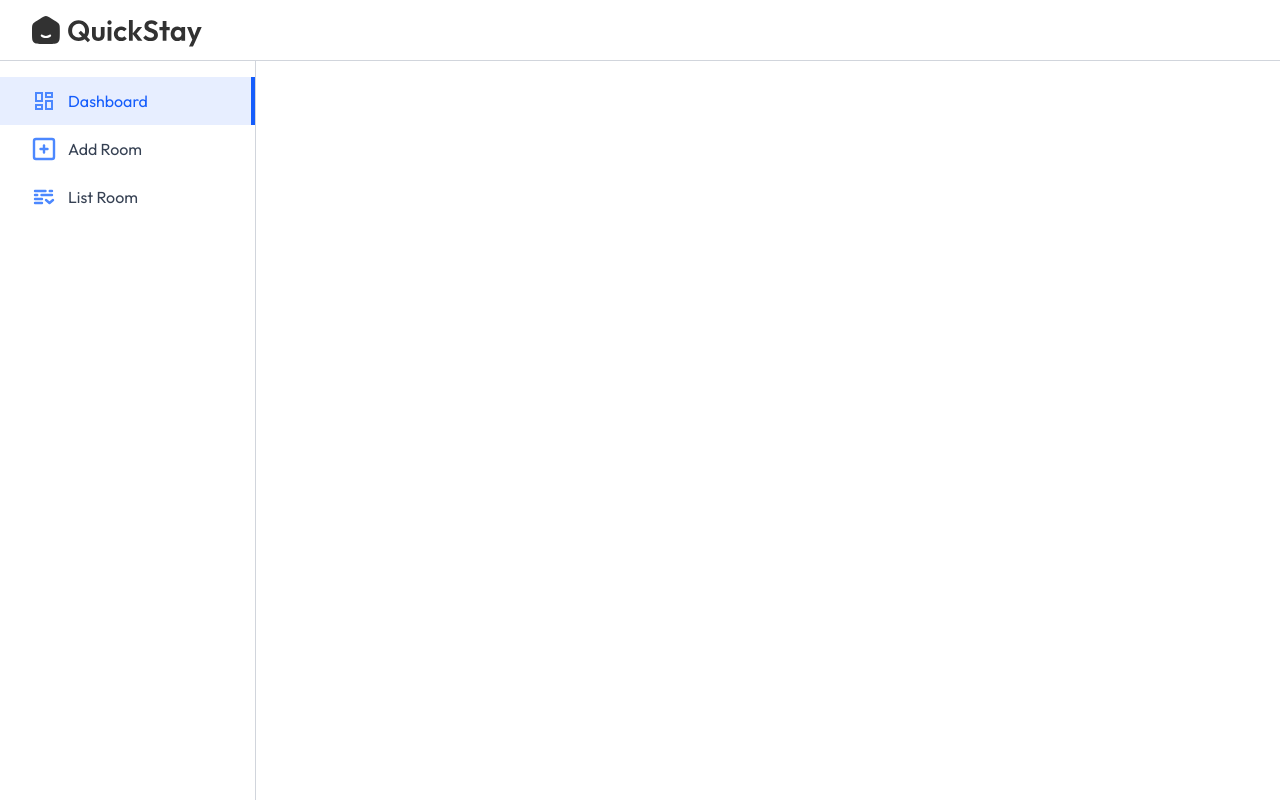
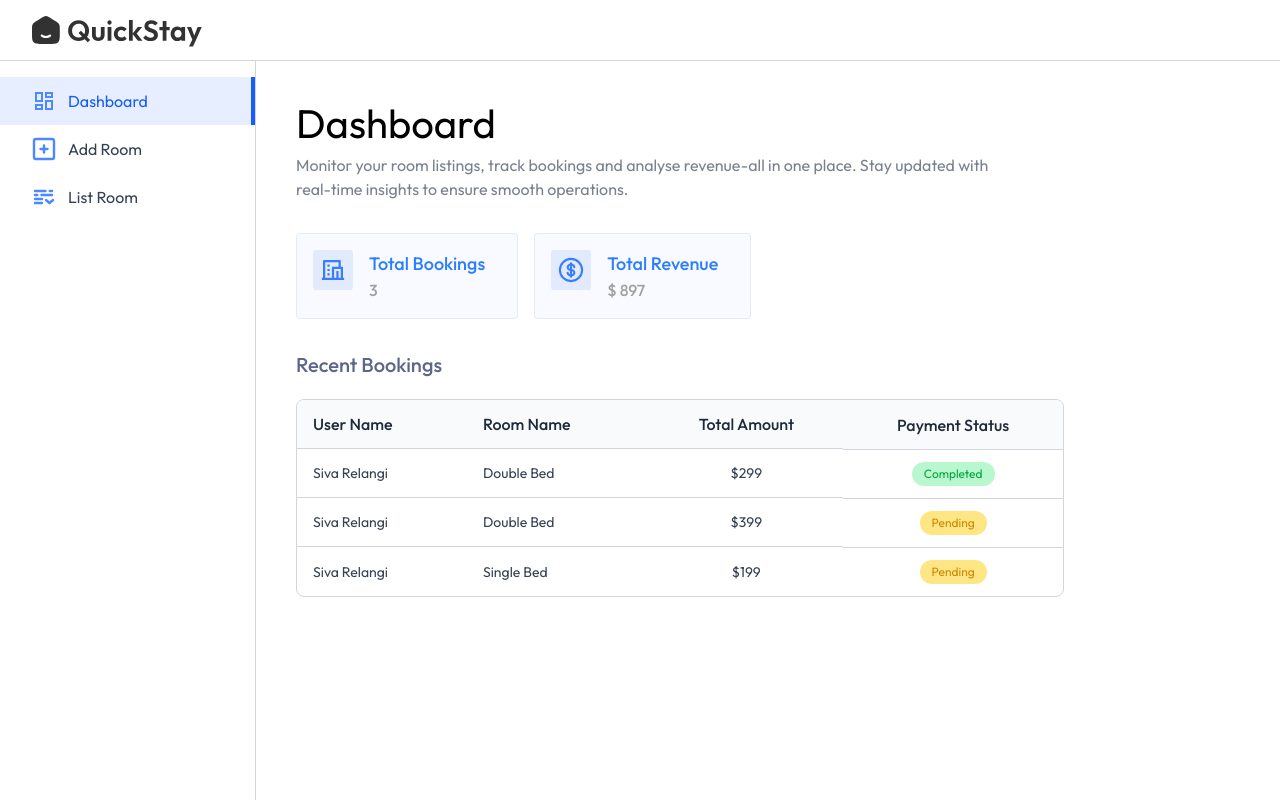
Before and after one commit to Siva-Relangi/Quick-Stay, a React (Vite) app in the folder client/: page /owner in a window 1280 px wide. Built offline with nearby package versions, Linux system fonts and the light colour scheme; no server answers; a web font is replaced by a local one.

Commit message:
completed dashboard section and started add-room

```diff
--- a/client/src/pages/hotelOwner/AddRoom.jsx
+++ b/client/src/pages/hotelOwner/AddRoom.jsx
@@ -1,11 +1,65 @@
-import React from 'react'
+import { useState } from "react";
+import { assets } from "../../assets/assets";
+import Title from "../../components/Title";
 
 const AddRoom = () => {
+  const [images, setImages] = useState({
+    1: null,
+    2: null,
+    3: null,
+    4: null,
+  });
+
+  const [inputs, setInputs] = useState({
+    roomType: "",
+    pricePerNight: 0,
+    amenities: {
+      "Free Wifi": false,
+      "Free Breakfast": false,
+      "Room Service": false,
+      "Mountain view": false,
+      "Pool Access": false,
+    },
+  });
   return (
     <div>
+      <form>
+        <Title
+          align="left"
+          font="outfit"
+          title="Add Room"
+          subTitle="Fill in the details carefully and accurate room details, pricing, and amenities, to enhance the user booking experience."
+        />
 
+        {/* Upload Area For Images */}
+        <p className="text-gray-800 mt-10">Images</p>
+        <div className="grid grid-cols-2 sm:flex gap-4 my-2 flex-wrap">
+          {Object.keys(images).map((key) => (
+            <label htmlFor={`roomImage${key}`} key={key}>
+              <img
+                src={
+                  images[key]
+                    ? URL.createObjectURL(images[key])
+                    : assets.uploadArea
+                }
+                alt=""
+                className="max-h-13 cursor-pointer opacity-80"
+              />
+              <input
+                type="file"
+                accept="image/*"
+                onChange={(e) =>
+                  setImages({ ...images, [key]: e.target.files[0] })
+                }
+                id={`roomImage${key}`}
+                hidden
+              />
+            </label>
+          ))}
+        </div>
+      </form>
     </div>
-  )
-}
+  );
+};
 
-export default AddRoom
+export default AddRoom;
--- a/client/src/pages/hotelOwner/Dashboard.jsx
+++ b/client/src/pages/hotelOwner/Dashboard.jsx
@@ -1,11 +1,95 @@
-import React from 'react'
+import { useState } from "react";
+import { assets, dashboardDummyData } from "../../assets/assets";
+import Title from "../../components/Title";
 
 const Dashboard = () => {
+  const [dashboardData, setDashboardData] = useState(dashboardDummyData);
+
   return (
     <div>
+      <Title
+        align="left"
+        font="outfit"
+        title="Dashboard"
+        subTitle="Monitor your room listings, track bookings and analyse revenue-all in one place. Stay updated with real-time insights to ensure smooth operations."
+      />
 
+      <div className="flex gap-4 my-8">
+        {/* Total Bookings */}
+        <div className="bg-primary/3 border border-primary/10 rounded flex p-4 pr-8">
+          <img
+            src={assets.totalBookingIcon}
+            alt=""
+            className="max-sm:hidden h-10"
+          />
+          <div className="flex flex-col sm:ml-4 font-medium">
+            <p className="text-blue-500 text-lg">Total Bookings</p>
+            <p className="text-neutral-400 text-base">
+              {dashboardData.totalBookings}
+            </p>
+          </div>
+        </div>
+
+        {/* Total Revenue */}
+        <div className="bg-primary/3 border border-primary/10 rounded flex p-4 pr-8">
+          <img
+            src={assets.totalRevenueIcon}
+            alt=""
+            className="max-sm:hidden h-10"
+          />
+          <div className="flex flex-col sm:ml-4 font-medium">
+            <p className="text-blue-500 text-lg">Total Revenue</p>
+            <p className="text-neutral-400 text-base">
+              $ {dashboardData.totalRevenue}
+            </p>
+          </div>
+        </div>
+      </div>
+
+      {/* Recent Bookings */}
+      <h2 className="text-xl text-blue-950/70 font-medium mb-5">
+        Recent Bookings
+      </h2>
+      <div className="w-full max-w-3xl text-left border border-gray-300 rounded-lg max-h-80 overflow-y-scroll">
+        <table className="w-full">
+          <thead className="bg-gray-50">
+            <tr>
+              <th className="py-3 px-4 text-gray-800 font-medium">User Name</th>
+              <th className="py-3 px-4 text-gray-800 font-medium max-sm:hidden">
+                Room Name
+              </th>
+              <th className="py-3 px-4 text-gray-800 font-medium text-center">
+                Total Amount
+              </th>
+              <th className="py-3 px-4 text-gray-800 font-medium text-center">
+                Payment Status
+              </th>
+            </tr>
+          </thead>
+          <tbody className="text-sm">
+            {dashboardData.bookings.map((item, index) => (
+              <tr key={index}>
+                <td className="py-3 px-4 text-gray-700 border-t border-gray-300">
+                  {item.user.username}
+                </td>
+                <td className="py-3 px-4 text-gray-700 border-t border-gray-300 max-sm:hidden">
+                  {item.room.roomType}
+                </td>
+                <td className="py-3 px-4 text-gray-700 border-t border-gray-300 text-center">
+                  ${item.totalPrice}
+                </td>
+                <td className="py-3 px-4 text-gray-300 border-t flex">
+                  <button className={`py-1 px-3 text-xs rounded-full mx-auto ${item.isPaid ? "bg-green-200 text-green-600" : "bg-amber-200 text-yellow-600"}`}>
+                    {item.isPaid ? "Completed" : "Pending"}
+                  </button>
+                </td>
+              </tr>
+            ))}
+          </tbody>
+        </table>
+      </div>
     </div>
-  )
-}
+  );
+};
 
-export default Dashboard
+export default Dashboard;
```
